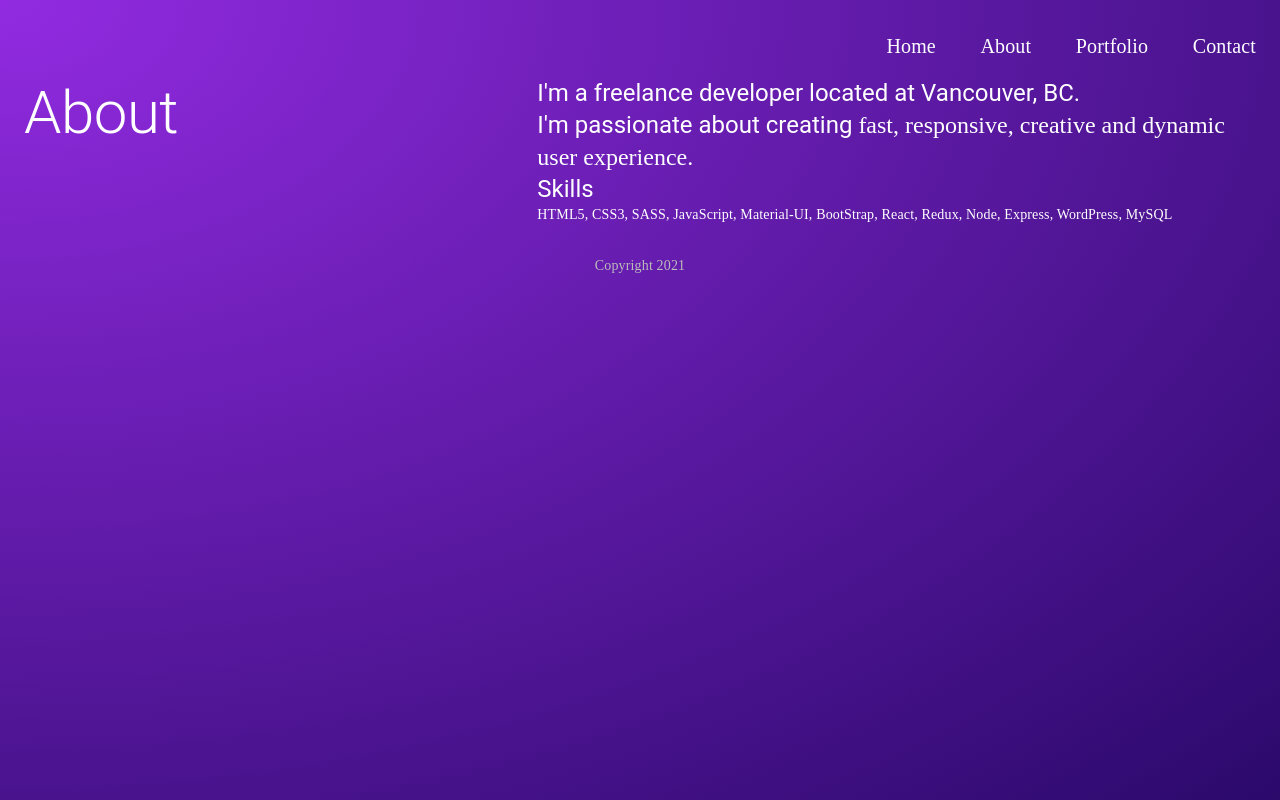
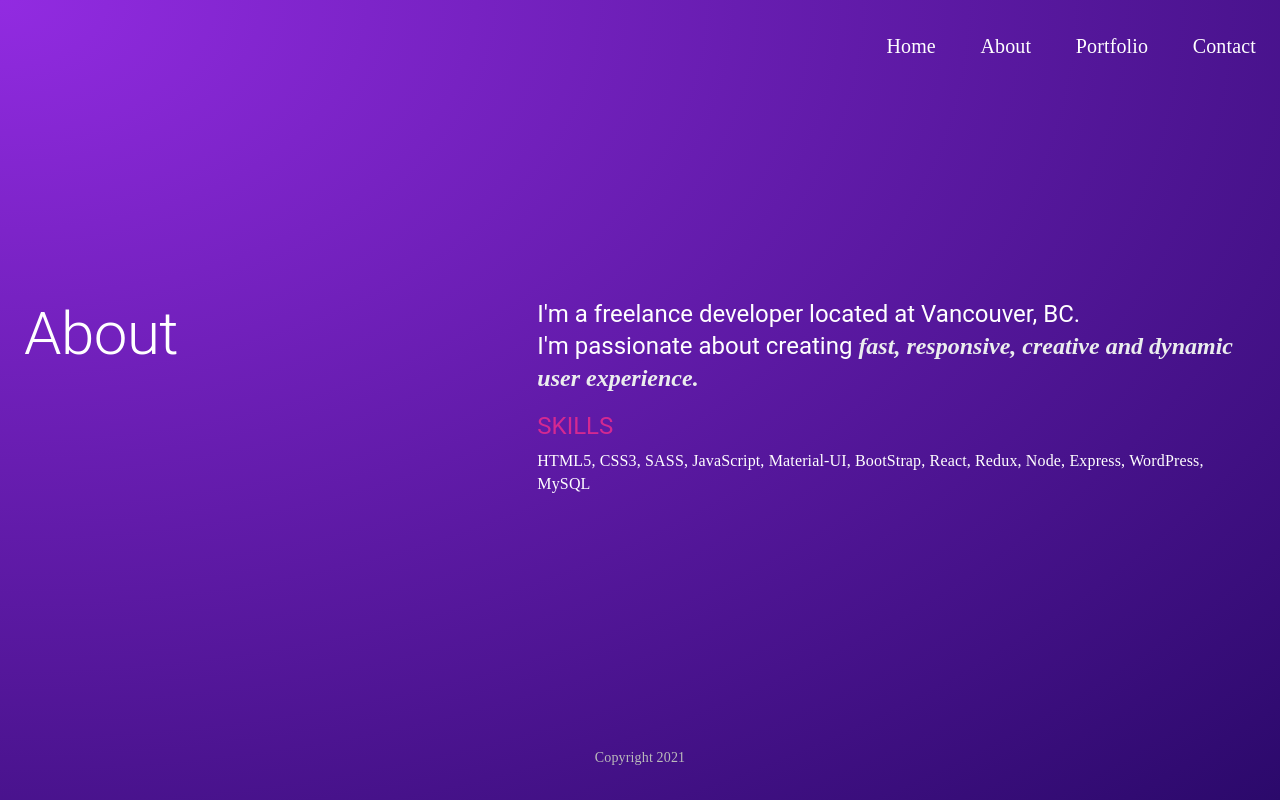
Before and after one commit to ZahraB21/portfolio-gatsby, a Gatsby site: page /about in a window 1280 px wide. Built offline with nearby package versions, Linux system fonts and the light colour scheme; Gatsby itself is replaced by a stand-in of ours.

Commit message:
Adding styles to the elements of About page

```diff
--- a/src/styles/about.module.css
+++ b/src/styles/about.module.css
@@ -1,3 +1,25 @@
 .aboutSection {
     margin-top: 1rem;
+    height: 80vh;
+    display: flex;
+    justify-content: center;
+    align-items: center;
 }
+
+.skills{
+    padding: 1rem 0 0.5rem 0;
+    color: #d42991;
+    text-transform: uppercase;
+    font-weight: bold;
+}
+
+.skillset{
+    font-weight: normal;
+    font-size: 1rem;
+}
+
+.bold{
+    font-weight: bold;
+    font-style: italic;
+    color: #ebedee;
+}
```
